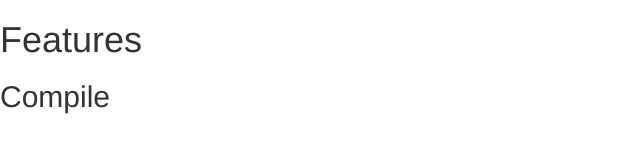
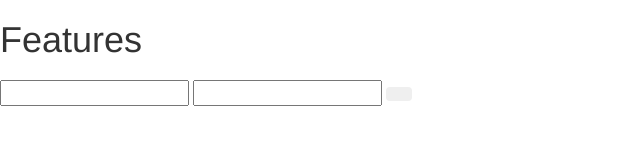
Before and after one commit to CSALucasNascimento/AngularJS, a website: page angularjs/src/index.html in a window 1280 px wide. Shown: the whole page, without its empty margins (0-640 px from the left). Drawn offline with Linux system fonts and the light colour scheme.

Commit message:
index modifications

```diff
--- a/angularjs/src/index.html
+++ b/angularjs/src/index.html
@@ -12,10 +12,12 @@
 </head>
 <body>
 
-	<div class="mainContainer">
+	<div class="mainContainer" data-ng-app="">
 		<h1>Features</h1>
-		<h2>Compile</h2>
-
+		<h2>{{data.label}}</h2>
+		<input type="text"  data-ng-model="data.label">
+        <input type="text"  data-ng-model="data.class">
+		<button class="btn {{data.class}}">{{data.label}}</button>
 
 	</div>
 
```
